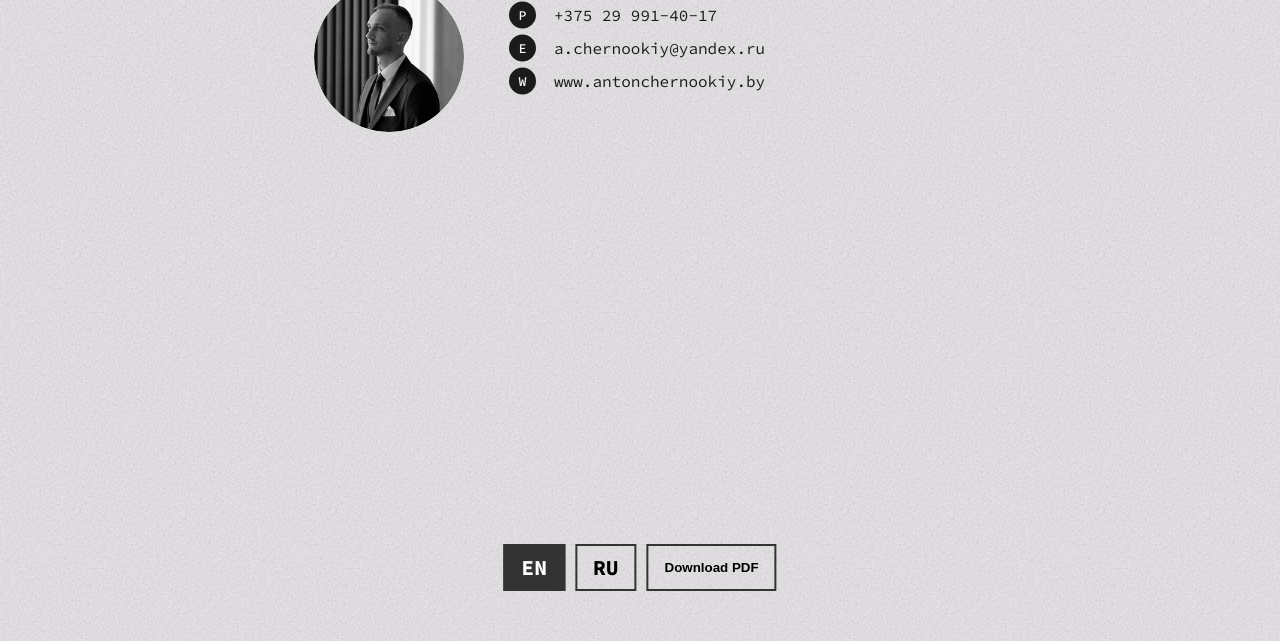
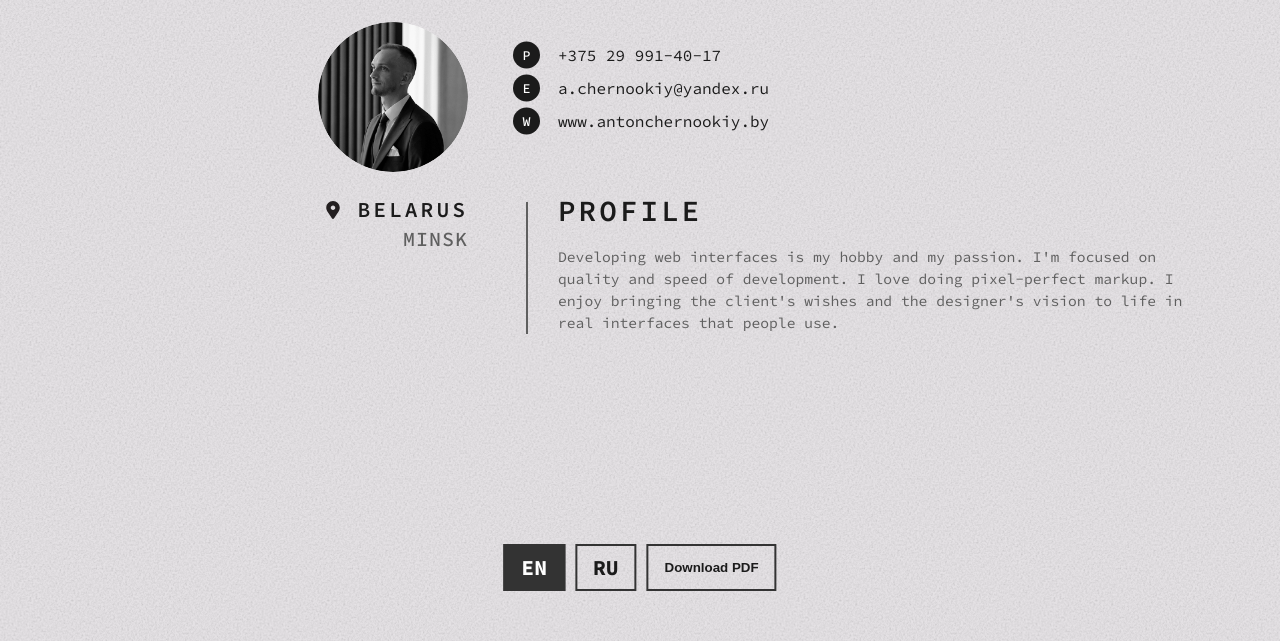
Before and after one commit to tox14/cv, an Eleventy site: page en/index.njk in a window 1280 px wide. Shown: the part 159-800 px from the top of the page. Built offline with nearby package versions, Linux system fonts and the light colour scheme; Eleventy itself is replaced by a stand-in of ours; files that its build step writes are made by us from their sources.

Commit message:
Add location and profile sections

```diff
--- a/_data/data.js
+++ b/_data/data.js
@@ -20,9 +20,13 @@
         href: 'https://www.antonchernookiy.by',
       },
     ],
-    address: {
+    location: {
       country: 'Belarus',
       city: 'Minsk',
+    },
+    about: {
+      title: 'Profile',
+      text: "Developing web interfaces is my hobby and my passion. I'm focused on quality and speed of development. I love doing pixel-perfect markup. I enjoy bringing the client's wishes and the designer's vision to life in real interfaces that people use.",
     },
   },
   ru: {
@@ -46,9 +50,13 @@
         href: 'https://www.antonchernookiy.by',
       },
     ],
-    address: {
+    location: {
       country: 'Беларусь',
       city: 'Минск',
     },
+    about: {
+      title: 'Обо мне',
+      text: 'Разработка веб-интерфейсов - это моё хобби и моя страсть. Сосредоточен на качестве и скорости разработки. Люблю верстать в стиле pixel-perfect. Мне нравится воплощать желания заказчика и видение дизайнера в реальных интерфейсах, которыми пользуются люди.',
+    },
   },
 };
--- a/_includes/layout.njk
+++ b/_includes/layout.njk
@@ -32,6 +32,20 @@
           </div>
         </div>
       </div>
+
+      <main class="block">
+        <div class="block__left block__left--bordered">
+          <p class="location-country">
+            <img src="/assets/location_icon.svg" alt="" aria-hidden="true" />
+            {{ data[lang].location.country }}
+          </p>
+          <p class="location-city">{{ data[lang].location.city }}</p>
+        </div>
+        <section class="block__right">
+          <h2 class="block__title">{{ data[lang].about.title }}</h2>
+          <p class="block__text">{{ data[lang].about.text }}</p>
+        </section>
+      </main>
     </div>
 
     <div class="language-switcher">
--- a/styles.css
+++ b/styles.css
@@ -44,18 +44,20 @@
   background-blend-mode: multiply;
 
   font-family: 'Source Code Pro', monospace;
+  color: #1b1b1b;
 }
 
 .container {
   max-width: 1200px;
   margin: 0 auto;
   height: 100vh;
-  padding: 50px 20px;
+  padding: 30px 40px;
 }
 
 .block {
   display: flex;
   justify-content: center;
+  margin-top: 30px;
 }
 
 .block__left {
@@ -118,7 +120,6 @@
   font-size: 40pt;
   font-weight: 500;
   letter-spacing: -3px;
-  color: #1b1b1b;
   line-height: 1;
   margin-top: -10px;
   margin-bottom: 10px;
@@ -128,7 +129,6 @@
   font-size: 14pt;
   font-weight: 600;
   letter-spacing: 5px;
-  color: #1b1b1b;
   text-transform: uppercase;
   margin-bottom: 20px;
 }
@@ -167,6 +167,47 @@
   justify-content: center;
 }
 
+.location-country {
+  text-transform: uppercase;
+  font-weight: 600;
+  font-size: 16pt;
+  line-height: 1;
+  letter-spacing: 3px;
+  display: flex;
+  align-items: center;
+  gap: 15px;
+  margin-top: -3px;
+  margin-bottom: 5px;
+}
+.location-country img {
+  width: 18px;
+}
+
+.location-city {
+  text-transform: uppercase;
+  font-weight: 500;
+  font-size: 15pt;
+  letter-spacing: 1px;
+  color: #5f5f5f;
+}
+
+.block__title {
+  text-transform: uppercase;
+  font-weight: 600;
+  font-size: 22pt;
+  line-height: 1;
+  letter-spacing: 3px;
+  margin-top: -6px;
+  margin-bottom: 20px;
+}
+
+.block__text {
+  font-weight: 400;
+  font-size: 11pt;
+  color: #5f5f5f;
+  line-height: 1.5;
+}
+
 /* Language switcher */
 .language-switcher {
   position: fixed;
```
Also changed, not shown: .eleventy.js, assets/location_icon.svg (added).
